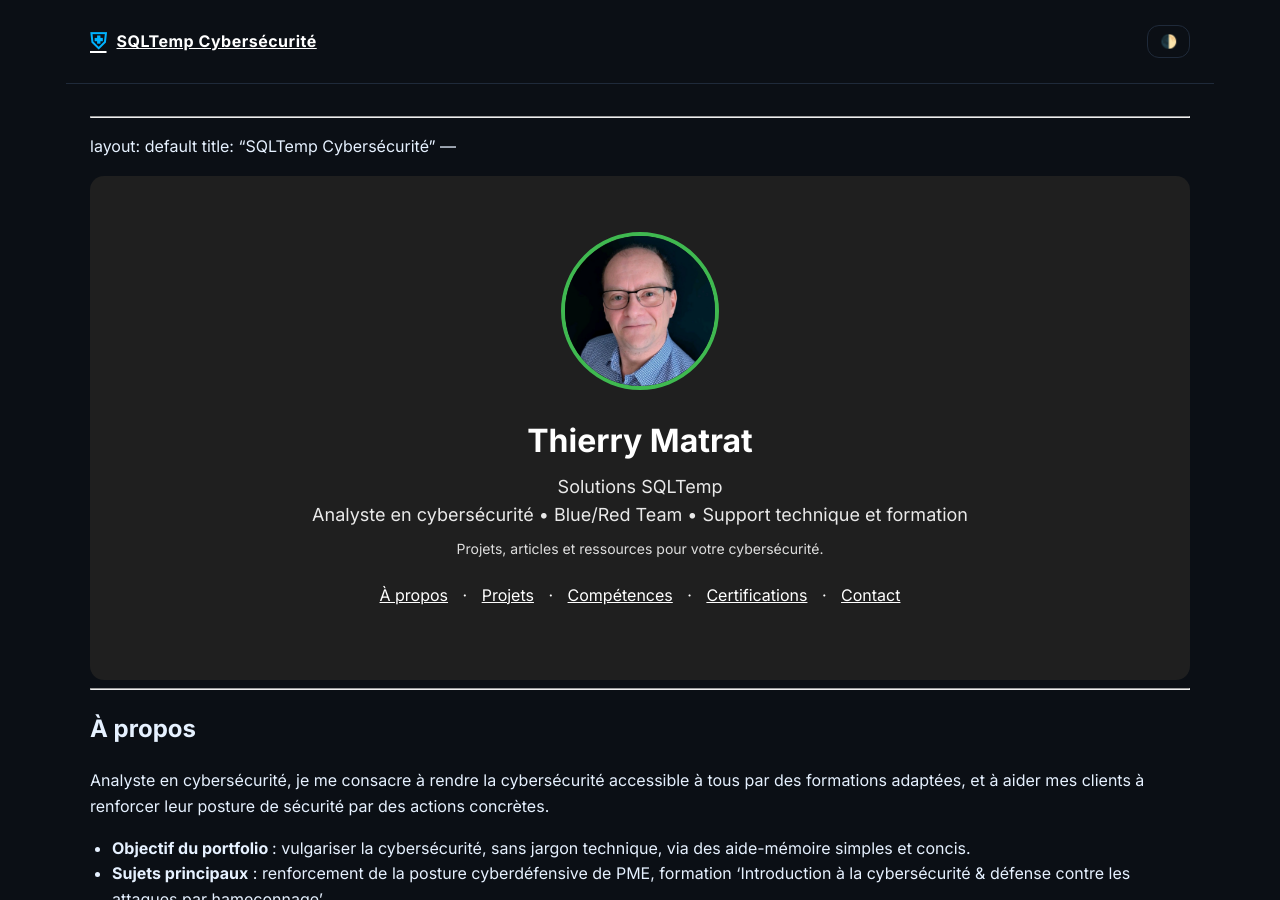
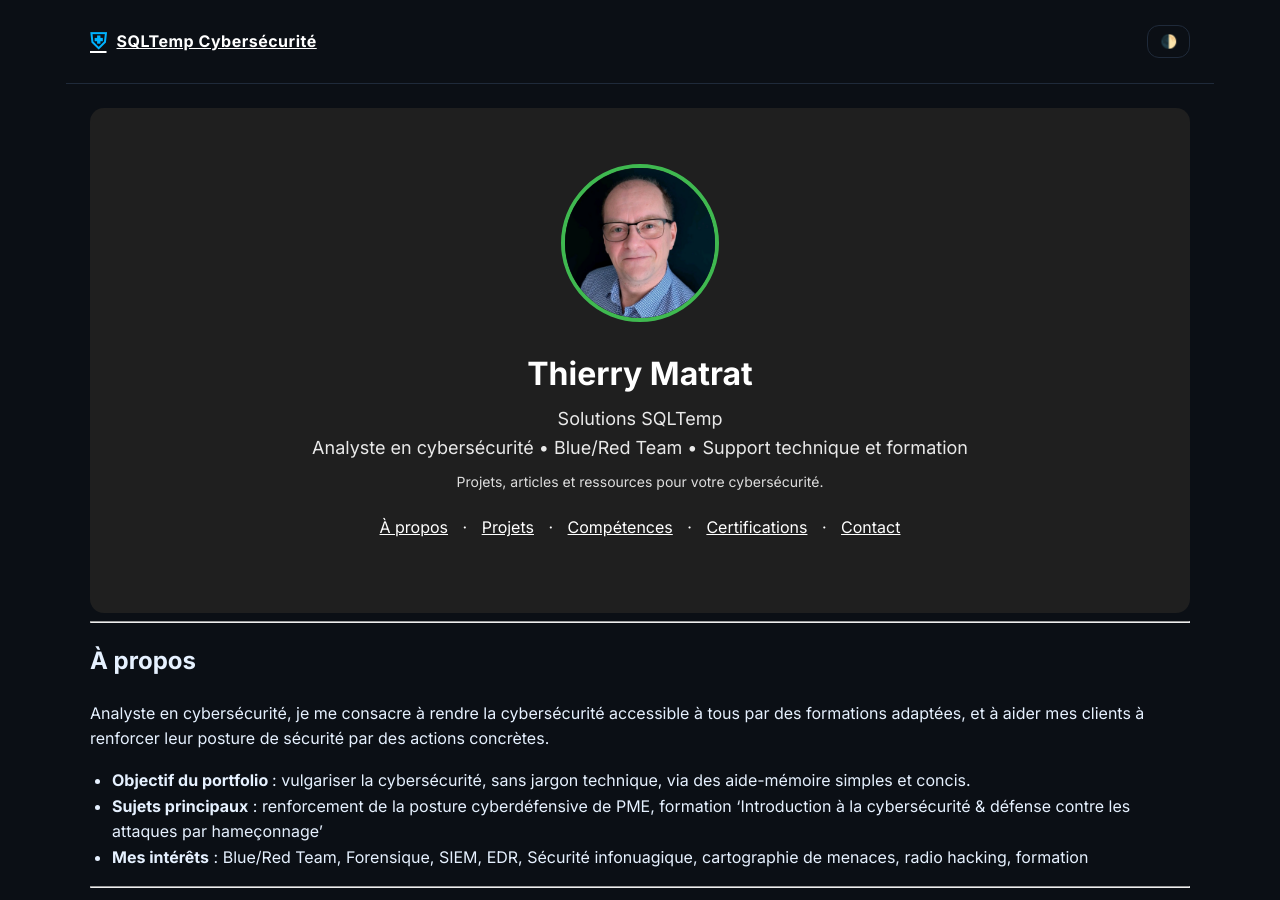
Before and after one commit to sqltemp/portfolio, a Jekyll site: the page built from index.md, in a window 1280 px wide and 900 px high. Built offline with Jekyll 4.4.1, drawn with Linux system fonts in a browser that asks for light colours; our own code applies the rules of GitHub Pages for plain Markdown files.

Commit message:
Update index.md

```diff
--- a/index.md
+++ b/index.md
@@ -6,10 +11,7 @@ Mode d’emploi :
 3) Placez vos images dans /assets/ (profilepic.jpg, project*.png, logos…).
 4) Si certains styles HTML sont trop “stricts” pour GitHub Mobile, utilisez la SECTION DE SECOURS (pur Markdown) plus bas.
 -->
----
-layout: default
-title: "SQLTemp Cybersécurité"
----
+
 
 
 <meta name="viewport" content="width=device-width, initial-scale=1" />
```
Also changed, not shown: other parts of index.md (+5 -0 lines).
